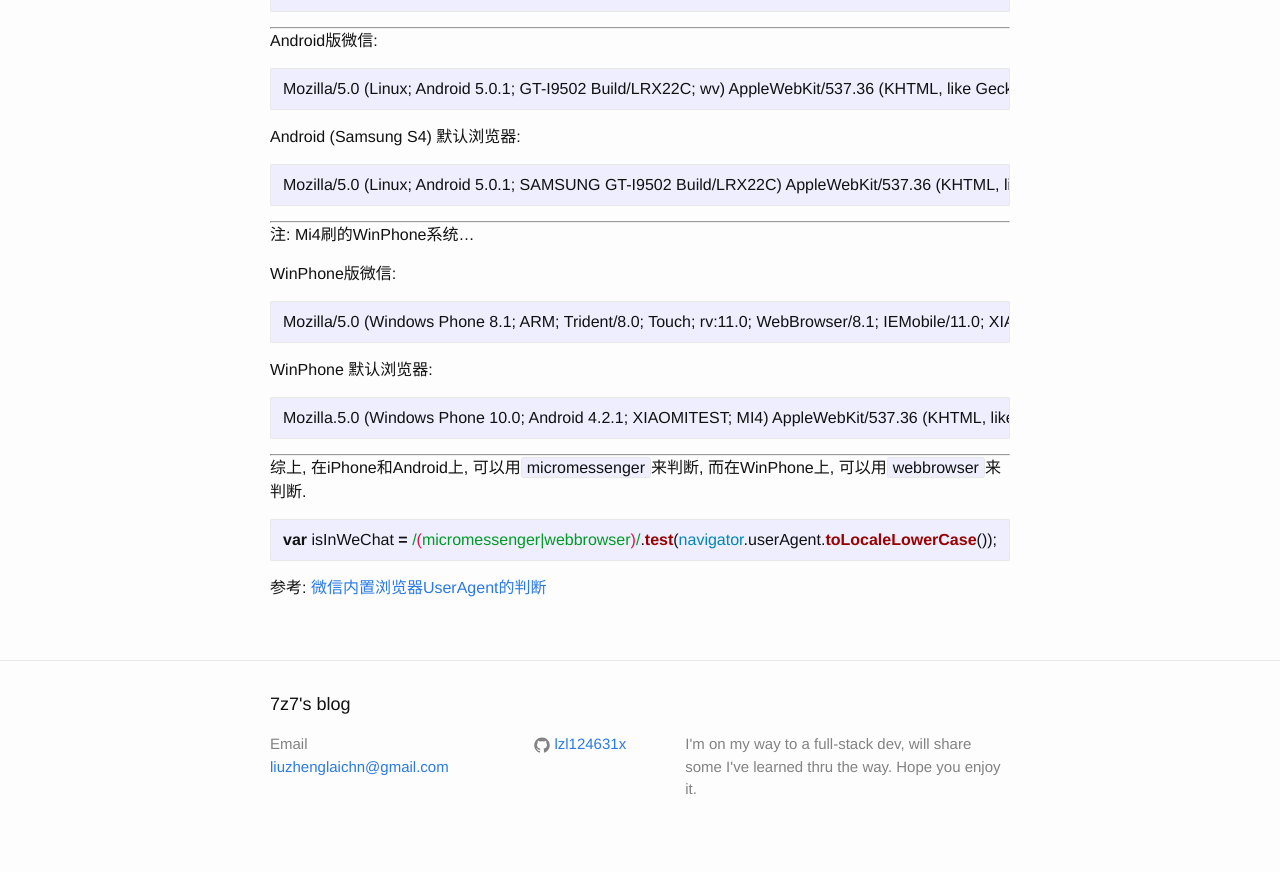
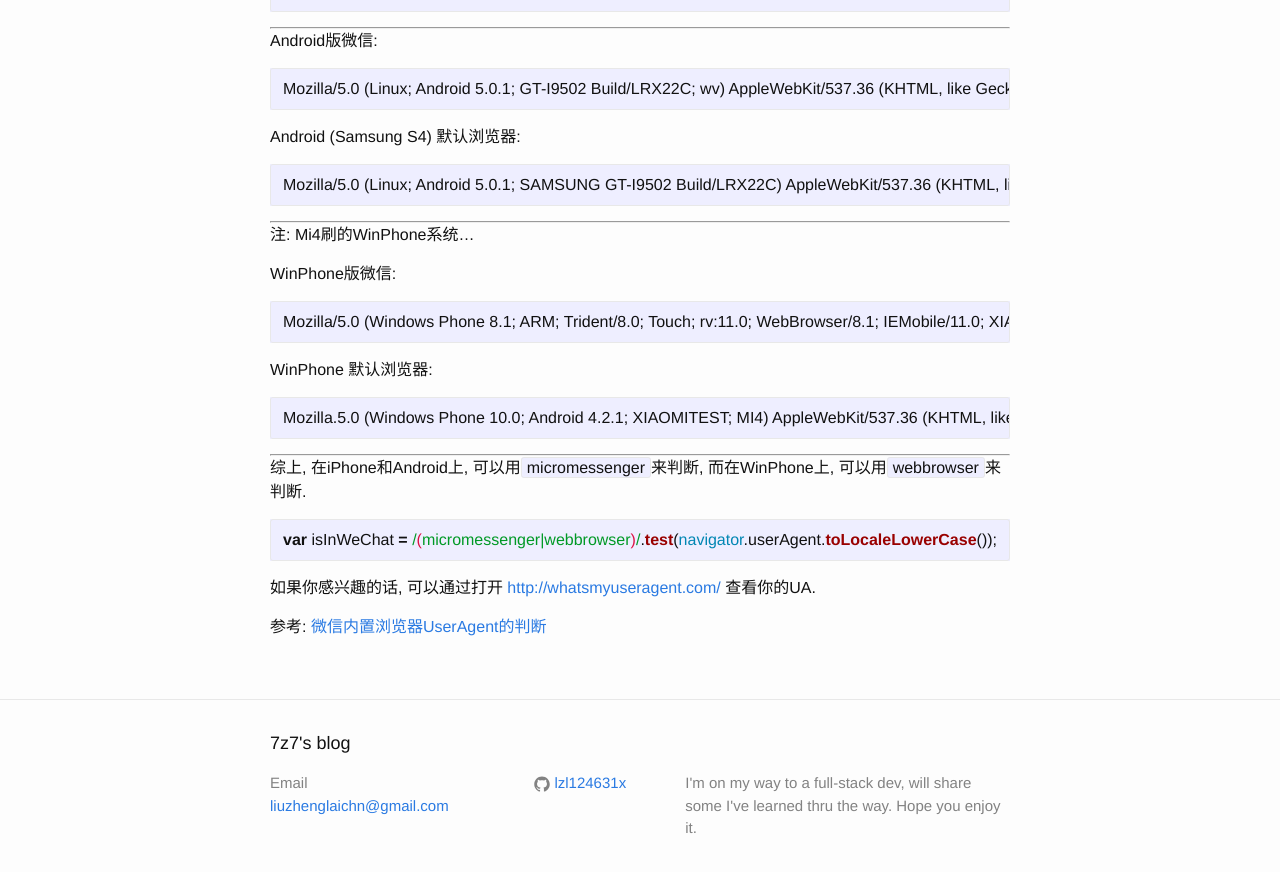
Before and after one commit to lzl124631x/lzl124631x.github.io, a Jekyll site: the page built from _posts/2016-04-08-check-wechat-user-agent.md, in a window 1280 px wide and 900 px high, scrolled down 663 px. Shown: the top 872 px of the window. Built offline with Jekyll 4.4.1, drawn with Linux system fonts in a browser that asks for light colours.

Commit message:
minor change in 2016-04-08-check-wechat-user-agent

````diff
--- a/_posts/2016-04-08-check-wechat-user-agent.md
+++ b/_posts/2016-04-08-check-wechat-user-agent.md
@@ -75,4 +75,6 @@
 var isInWeChat = /(micromessenger|webbrowser)/.test(navigator.userAgent.toLocaleLowerCase());
 ```
 
+如果你感兴趣的话, 可以通过打开 <http://whatsmyuseragent.com/> 查看你的UA.
+
 参考: [微信内置浏览器UserAgent的判断](https://dearb.me/archive/2013-10-30/weixin-browser-user-agent/)
````
